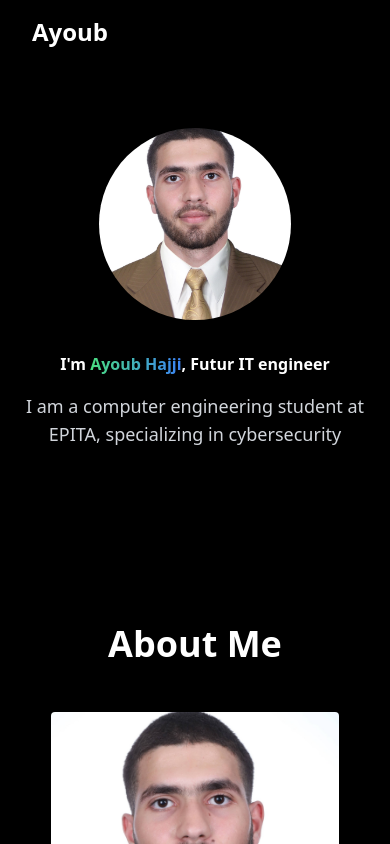
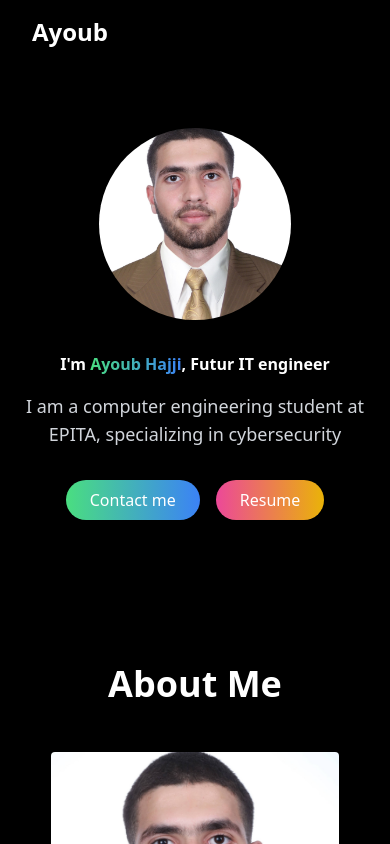
Before and after one commit to ayoub-hajji-ny/portfolio, a React (Vite) app: page / in a window 390 px wide. Shown: the top 844 px of the page. Built offline with nearby package versions, Linux system fonts and the light colour scheme.

Commit message:
fix the appearance of the button Resume and Contact Me in the mobile version

```diff
--- a/src/components/Hero.jsx
+++ b/src/components/Hero.jsx
@@ -16,8 +16,12 @@ export const Hero = () => {
             I am a computer engineering student at EPITA, specializing in cybersecurity
         </p>
         <div className='mt-8 space-x-4'>
-            <button className='bg-gradient-to-r from-green-400 to-blue-500 text-white px-6 py-2 rounded-full transform transition-transform duration-300 hover:scale-105 hidden md:inline-block transform transition-transform duration-300 however:scale-105 px-4 py-2 rounded-full'>Contact me</button>
-            <button className='bg-gradient-to-r from-pink-500 to-yellow-500 text-white px-6 py-2 rounded-full transform transition-transform duration-300 hover:scale-105 hidden md:inline-block transform transition-transform duration-300 however:scale-105 px-4 py-2 rounded-full'>Resume</button>
+            <button className='bg-gradient-to-r from-green-400 to-blue-500 text-white px-6 py-2 rounded-full transform transition-transform duration-300 hover:scale-105'>
+                Contact me
+            </button>
+            <button className='bg-gradient-to-r from-pink-500 to-yellow-500 text-white px-6 py-2 rounded-full transform transition-transform duration-300 hover:scale-105'>
+                Resume
+            </button>
         </div>
     </div>
   )
```
